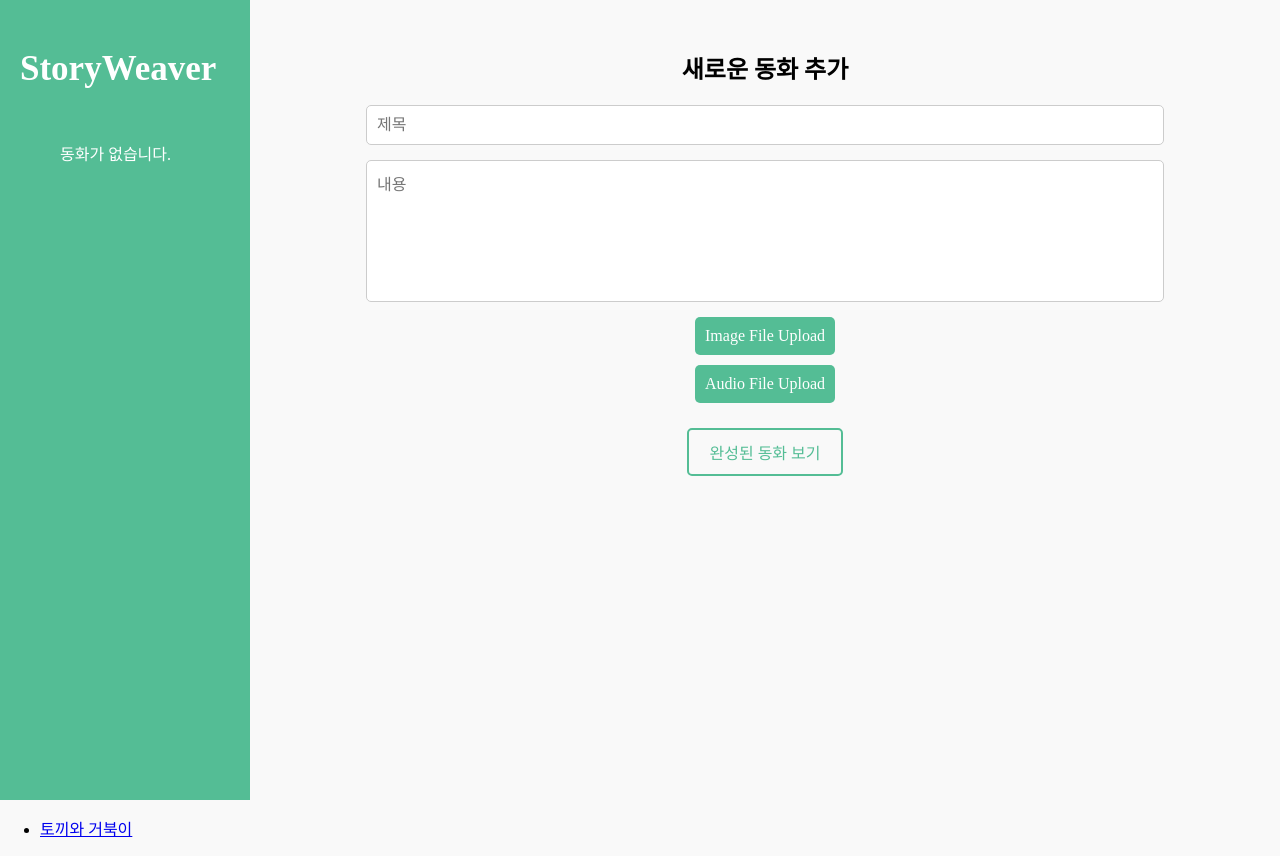
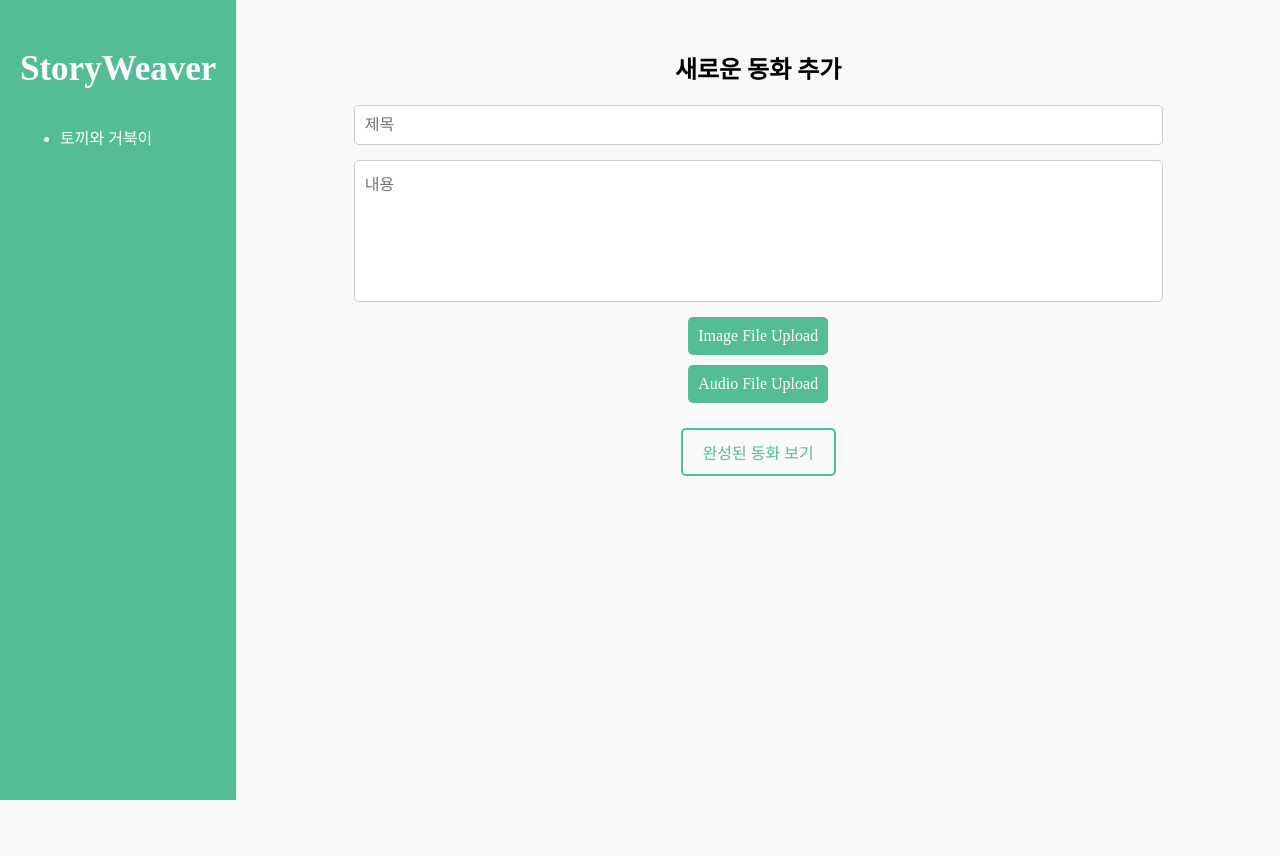
Before and after one commit to dhlim55/storybook_tool, a React (Create React App) app: page / in a window 1280 px wide. After the commit the page ends 800 px from the top, so only its background shows below. Built offline with nearby package versions, Linux system fonts and the light colour scheme; a web font is replaced by a local one.

Commit message:
navigation bar 오류 수정

```diff
--- a/src/components/ UploadStory.js
+++ b/src/components/ UploadStory.js
@@ -59,21 +59,6 @@ const UploadStory = ({ onUpload }) => {
     <>
       <GlobalStyles />
       <div className="container">
-        {/* 왼쪽 네비게이션 바 */}
-        <nav className="navBar">
-          <h1 className="logo">StoryWeaver</h1>
-          <ul className="storyList">
-            {stories.length === 0 ? (
-              <p className="emptyText">동화가 없습니다.</p>
-            ) : (
-              stories.map((story, index) => (
-                <li key={index} className="storyItem">
-                  {story.title}
-                </li>
-              ))
-            )}
-          </ul>
-        </nav>
 
         {/* 오른쪽 입력 폼 */}
         <div className="mainContent">
--- a/src/components/NavBar.js
+++ b/src/components/NavBar.js
@@ -1,4 +1,5 @@
 import React from "react";
+import { Link } from "react-router-dom";
 
 const NavBar = ({ stories }) => {
   return (
@@ -10,7 +11,9 @@ const NavBar = ({ stories }) => {
         ) : (
           stories.map((story, index) => (
             <li key={index} className="storyItem">
-              {story.title}
+              <Link to={`/storybook/${story.id}`} style={{ color: 'white', textDecoration: 'none' }}>
+                {story.title}
+              </Link>
             </li>
           ))
         )}
--- a/src/pages/Home.js
+++ b/src/pages/Home.js
@@ -1,7 +1,8 @@
 import React, { useState, useEffect } from "react";
-import { Link } from "react-router-dom";
 import storiesData from "../data/stories";
 import UploadStory from "../components/ UploadStory";
+import NavBar from "../components/NavBar";
+import "../components/UploadStory.css"; // container, navBar, mainContent 스타일 포함
 
 const Home = () => {
   const [stories, setStories] = useState(() => {
@@ -17,21 +18,21 @@ const Home = () => {
     const newStoryData = {
       id: stories.length + 1,
       title: newStory.title,
-      pages: [{ text: newStory.text, image: newStory.image, audio: newStory.audio }],
+      pages: [
+        {
+          text: newStory.text,
+          image: newStory.image,
+          audio: newStory.audio,
+        },
+      ],
     };
     setStories([...stories, newStoryData]);
   };
 
   return (
-    <div>
+    <div className="container">
+      <NavBar stories={stories} />
       <UploadStory onUpload={handleUpload} />
-      <ul>
-        {stories.map((story) => (
-          <li key={story.id}>
-            <Link to={`/storybook/${story.id}`}>{story.title}</Link>
-          </li>
-        ))}
-      </ul>
     </div>
   );
 };
```
Also changed, not shown: 1 other file (tests, documents, lock files or other folders).
